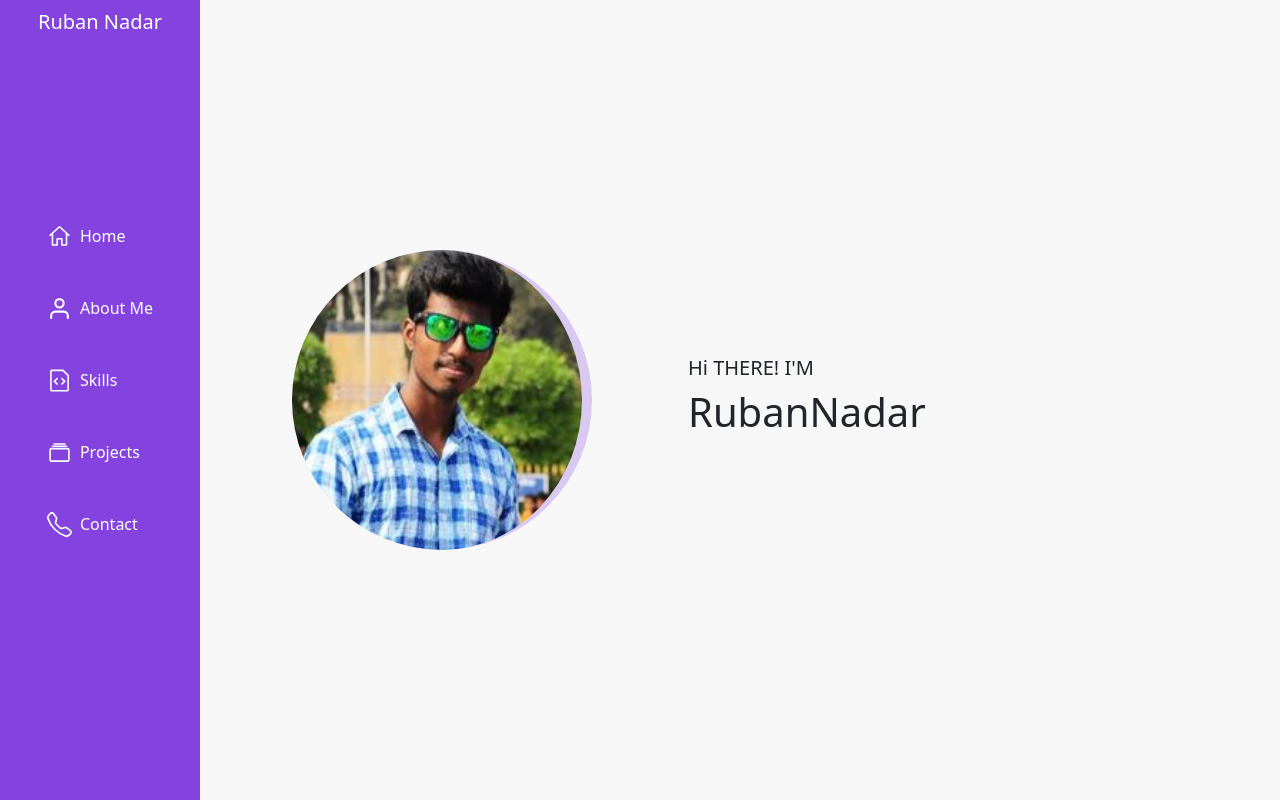
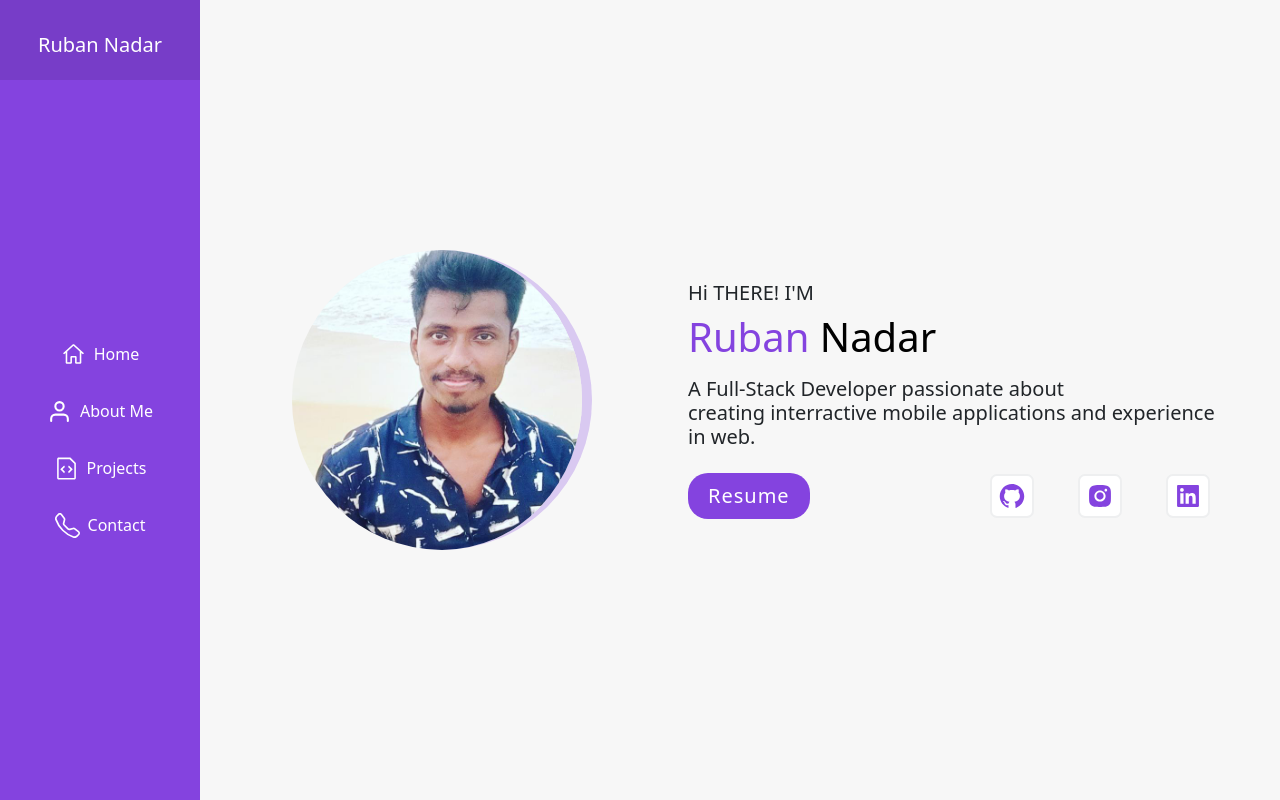
Before and after one commit to Rubanlycan/myportfolio_v2, a React (Create React App) app: page / in a window 1280 px wide. Built offline with nearby package versions, Linux system fonts and the light colour scheme.

Commit message:
screens added

```diff
--- a/src/Components/SideNav.js
+++ b/src/Components/SideNav.js
@@ -11,55 +11,54 @@ const SideNav = () => {
   const sidebarRef = useRef(null);
   const [isHovered, setIsHovered] = useState(false);
 
-  useEffect(() => {
-    toggleSidebar();
-  }, [isHovered]);
-  const toggleSidebar = () => {
-    if (isHovered) {
-      sidebarRef.current.style.width = "200px";
-    } else sidebarRef.current.style.width = "85px";
-  };
   return (
     <div
       ref={sidebarRef}
       id="mySidebar"
       className="sidebar "
-      onMouseOver={() => setIsHovered(!isHovered)}
-      onMouseOut={() => setIsHovered(!isHovered)}
+      onMouseOver={() => setIsHovered(true)}
+      onMouseOut={() => setIsHovered(false)}
     >
-      <div className="d-flex h-25 justify-content-center align-items-start ">
-        {!isHovered ? (
+      <div className="title-class  ">
+        {isHovered ? (
+          <h5 style={{ display: "flex", color: "#fff", margin: "auto" }}>
+            Ruban Nadar
+          </h5>
+        ) : (
           <h1 style={{ color: "#fff" }}>RN</h1>
-        ) : (
-          <h5 style={{ color: "#fff" }}>Ruban Nadar</h5>
         )}
       </div>
-      <div className="d-flex align-items-center justify-content-center">
-        <div className="d-flex flex-column ">
-          <div className=" d-flex flex-row mt-3 mb-3">
-            <VscHome style={{ color: "#fff" }} size={25} className="me-2" />
-            {isHovered && <p style={{ color: "#fff" }}>Home</p>}
-          </div>
-          <div className="d-flex flex-row  mt-3 mb-3">
+      <div className="menu-list  ">
+        <div className="d-flex flex-column w-100 align-items-center">
+          <a
+            href="/"
+            className={`menu-items w-100  d-flex flex-row justify-content-center pt-3 pb-3 `}
+          >
+            <VscHome style={{ color: "#fff" }} size={25} className={`me-2 `} />
+            {isHovered && <p style={{ color: "#fff" }}>Home</p>}{" "}
+          </a>
+          <a
+            href="/about"
+            className={`menu-items w-100  d-flex flex-row justify-content-center pt-3 pb-3`}
+          >
             <FiUser style={{ color: "#fff" }} size={25} className="me-2" />
             {isHovered && <p style={{ color: "#fff" }}>About Me</p>}
-          </div>
-          <div className="d-flex flex-row  mt-3 mb-3">
+          </a>
+
+          <a
+            href="/skills"
+            className={`menu-items w-100  d-flex flex-row justify-content-center pt-3 pb-3`}
+          >
             <GoFileCode style={{ color: "#fff" }} size={25} className="me-2" />
-            {isHovered && <p style={{ color: "#fff" }}>Skills</p>}
-          </div>
-          <div className="d-flex flex-row mt-3 mb-3">
-            <IoAlbumsOutline
-              style={{ color: "#fff" }}
-              size={25}
-              className="me-2"
-            />
             {isHovered && <p style={{ color: "#fff" }}>Projects</p>}
-          </div>
-          <div className="d-flex flex-row  mt-3 mb-3">
+          </a>
+          <a
+            href="/contact"
+            className={`menu-items  w-100 d-flex flex-row justify-content-center pt-3 pb-3`}
+          >
             <BsTelephone style={{ color: "#fff" }} size={25} className="me-2" />
-            {isHovered && <p style={{ color: "#fff" }}>Contact</p>}
-          </div>
+            {isHovered && <p style={{ color: "#fff" }}>Contact</p>}{" "}
+          </a>
         </div>
       </div>
     </div>
--- a/src/Components/index.css
+++ b/src/Components/index.css
@@ -1,3 +1,7 @@
+p {
+  margin-bottom: 0;
+  margin-top: 0;
+}
 .sidebar {
   height: 100%;
   width: 85px;
@@ -7,8 +11,25 @@
   left: 0;
   background-color: var(--primary-color);
   transition: 0.5s;
+}
+.sidebar:hover {
+  width: 200px;
+}
+.menu-list {
+  height: 90%;
+  display: flex;
+  align-items: center;
+  justify-content: center;
+}
+.title-class {
+  display: flex;
+  height: 10%;
   padding-top: 10px;
+  background-color: var(--secondary-color);
+  justify-content: center;
+  align-items: flex-start;
 }
-.justsample {
-  background-color: red;
+.menu-items:hover {
+  cursor: pointer;
+  background-color: var(--secondary-color);
 }
--- a/src/NavigationRouter.js
+++ b/src/NavigationRouter.js
@@ -1,13 +1,19 @@
 import React from "react";
 import { Routes, Route } from "react-router-dom";
 import SideNav from "./Components/SideNav";
+import AboutMe from "./Screens/AboutMe";
 import HomeScreen from "./Screens/HomeScreen";
+import SkillsScreen from "./Screens/SkillsScreen";
+import Contact from "./Screens/Contact";
 const NavigationRouter = () => {
   return (
     <>
       <SideNav />
       <Routes>
         <Route path="/" caseSensitive={true} element={<HomeScreen />} />
+        <Route path="/skills" caseSensitive={true} element={<SkillsScreen />} />
+        <Route path="/about" caseSensitive={true} element={<AboutMe />} />
+        <Route path="/contact" caseSensitive={true} element={<Contact />} />
       </Routes>
     </>
   );
--- /dev/null
+++ b/src/Screens/AboutMe.js
@@ -0,0 +1,11 @@
+import React from "react";
+
+const AboutMe = () => {
+  return (
+    <div>
+      <h1>About </h1>
+    </div>
+  );
+};
+
+export default AboutMe;
--- /dev/null
+++ b/src/Screens/Contact.js
@@ -0,0 +1,11 @@
+import React from "react";
+
+const Contact = () => {
+  return (
+    <div>
+      <h1>Contact</h1>
+    </div>
+  );
+};
+
+export default Contact;
--- a/src/Screens/HomeScreen.js
+++ b/src/Screens/HomeScreen.js
@@ -1,13 +1,17 @@
-import React from "react";
+import React, { useRef } from "react";
+import { Button } from "react-bootstrap";
 import "./home.css";
+import { AiFillLinkedin, AiFillGithub, AiFillInstagram } from "react-icons/ai";
 
 const HomeScreen = () => {
+  const socialRef = useRef(null);
+
   return (
     <>
       <div className="home">
         <div className="w-50 d-flex justify-content-end align-items-center mx-5">
           <img
-            src={require("../assets/cover.jpeg")}
+            src={require("../assets/cover2.jpeg")}
             alt="new"
             style={{
               width: 300,
@@ -22,8 +26,43 @@ const HomeScreen = () => {
         <div className="w-50 d-flex justify-content-start align-items-center mx-5">
           <div>
             <h5>Hi THERE! I'M</h5>
-            <div className="d-flex flex-row">
-              <h1>Ruban</h1> <h1>Nadar</h1>
+            <div className="d-flex flex-row mt-2">
+              <h1 style={{ color: "#8443df" }}>
+                Ruban <span style={{ color: "#000" }}>Nadar</span>
+              </h1>
+            </div>
+            <h5 className="mt-2 " style={{ whiteSpace: "pre-wrap" }}>
+              {
+                "A Full-Stack Developer passionate about \ncreating interractive mobile applications and experience in web."
+              }
+            </h5>
+            <div className="d-flex flex-row mt-4 justify-content-between">
+              <a href="" className="resume-button">
+                <span style={{ fontSize: 20 }}>Resume</span>
+              </a>
+              <div className="d-flex align-items-center ">
+                <a
+                  ref={socialRef}
+                  className="icons-style d-flex align-items-center justify-content-center mx-4"
+                  style={{ backgroundColor: "#fff", height: 40, width: 40 }}
+                >
+                  <AiFillGithub size={28} className="social-icons" />
+                </a>
+                <a
+                  ref={socialRef}
+                  className="icons-style d-flex align-items-center justify-content-center mx-4"
+                  style={{ backgroundColor: "#fff", height: 40, width: 40 }}
+                >
+                  <AiFillInstagram size={28} className="social-icons" />
+                </a>
+                <a
+                  ref={socialRef}
+                  className="icons-style d-flex align-items-center justify-content-center mx-4 "
+                  style={{ backgroundColor: "#fff", height: 40, width: 40 }}
+                >
+                  <AiFillLinkedin size={28} className="social-icons" />
+                </a>
+              </div>
             </div>
           </div>
         </div>
--- /dev/null
+++ b/src/Screens/SkillsScreen.js
@@ -0,0 +1,11 @@
+import React from "react";
+
+const SkillsScreen = () => {
+  return (
+    <div className="w-75">
+      <h1>SkillsScreen</h1>
+    </div>
+  );
+};
+
+export default SkillsScreen;
--- a/src/Screens/home.css
+++ b/src/Screens/home.css
@@ -1,3 +1,8 @@
+a {
+  text-decoration-color: var(--primary-color);
+  cursor: pointer;
+  text-decoration-line: none;
+}
 .home {
   height: 100vh;
   width: 100%;
@@ -6,3 +11,25 @@
   justify-content: center;
   background-color: #f7f7f7;
 }
+
+.resume-button {
+  background-color: var(--primary-color);
+  padding-top: 8px;
+  padding-bottom: 8px;
+  padding-right: 20px;
+  padding-left: 20px;
+  letter-spacing: 1px;
+  color: #fff;
+  border-radius: 20px;
+}
+.resume-button:hover {
+  background-color: var(--secondary-color);
+  color: #fff;
+}
+.icons-style {
+  color: var(--primary-color);
+  border-radius: 5px;
+  -webkit-box-shadow: 0px 0px 0px 2px #eeeff0;
+  box-shadow: 0px 0px 0px 2px #eeeff0;
+}
+/* background-color: var(--secondary-color); */
```
Also changed, not shown: src/assets/cover2.jpeg (added).
